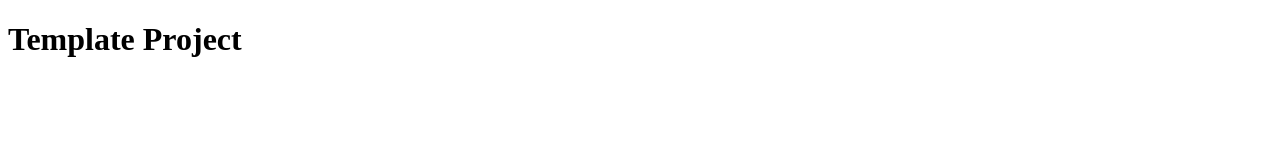
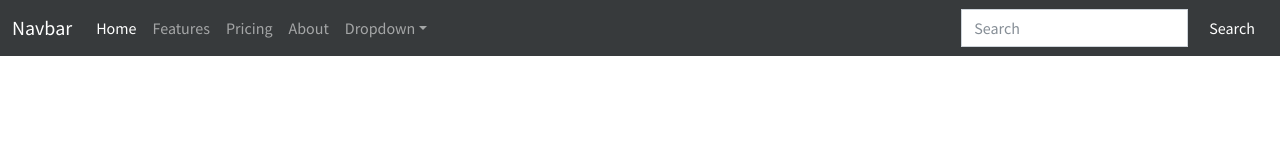
Before and after one commit to yuyun020403/praktikum-7, a plain HTML site: page index.html in a window 1280 px wide. Drawn offline with Linux system fonts and the light colour scheme.

Commit message:
add component navbar

```diff
--- a/index.html
+++ b/index.html
@@ -4,9 +4,53 @@
     <meta charset="UTF-8">
     <meta http-equiv="X-UA-Compatible" content="IE=edge">
     <meta name="viewport" content="width=device-width, initial-scale=1.0">
+    <link rel="stylesheet" href="css/bootstrap.min.css">
     <title>Template Project</title>
 </head>
 <body>
-    <h1>Template Project</h1>
+    <row class="col12">
+    <nav class="navbar navbar-expand-lg navbar-dark bg-dark">
+        <div class="container-fluid">
+          <a class="navbar-brand" href="#">Navbar</a>
+          <button class="navbar-toggler" type="button" data-bs-toggle="collapse" data-bs-target="#navbarColor02" aria-controls="navbarColor02" aria-expanded="false" aria-label="Toggle navigation">
+            <span class="navbar-toggler-icon"></span>
+          </button>
+          <div class="collapse navbar-collapse" id="navbarColor02">
+            <ul class="navbar-nav me-auto">
+              <li class="nav-item">
+                <a class="nav-link active" href="#">Home
+                  <span class="visually-hidden">(current)</span>
+                </a>
+              </li>
+              <li class="nav-item">
+                <a class="nav-link" href="#">Features</a>
+              </li>
+              <li class="nav-item">
+                <a class="nav-link" href="#">Pricing</a>
+              </li>
+              <li class="nav-item">
+                <a class="nav-link" href="#">About</a>
+              </li>
+              <li class="nav-item dropdown">
+                <a class="nav-link dropdown-toggle" data-bs-toggle="dropdown" href="#" role="button" aria-haspopup="true" aria-expanded="false">Dropdown</a>
+                <div class="dropdown-menu">
+                  <a class="dropdown-item" href="#">Action</a>
+                  <a class="dropdown-item" href="#">Another action</a>
+                  <a class="dropdown-item" href="#">Something else here</a>
+                  <div class="dropdown-divider"></div>
+                  <a class="dropdown-item" href="#">Separated link</a>
+                </div>
+              </li>
+            </ul>
+            <form class="d-flex">
+              <input class="form-control me-sm-2" type="search" placeholder="Search">
+              <button class="btn btn-secondary my-2 my-sm-0" type="submit" fdprocessedid="u8d2zs">Search</button>
+            </form>
+          </div>
+        </div>
+      </nav>
+    </row>
+
+
 </body>
 </html>
```
